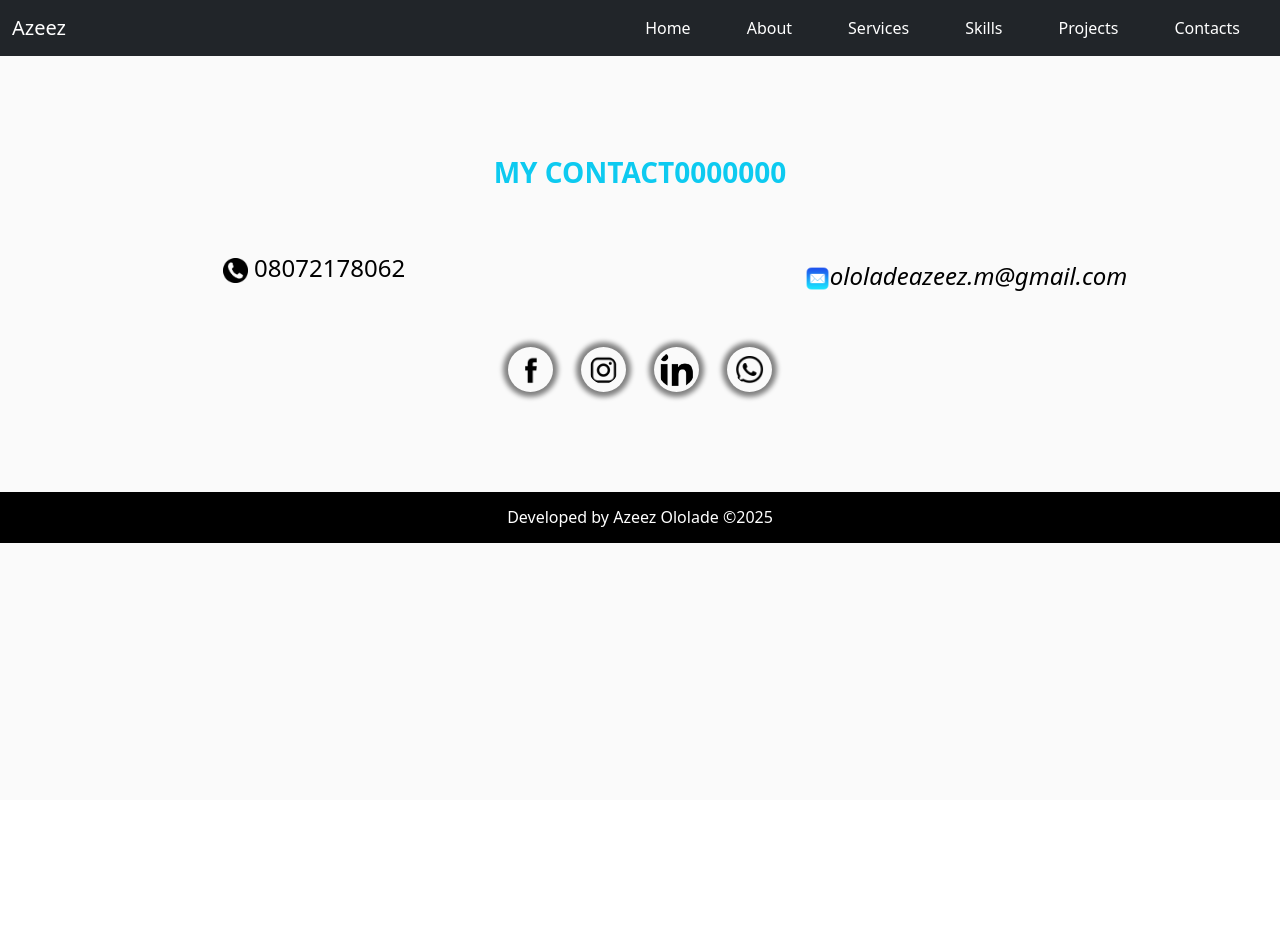
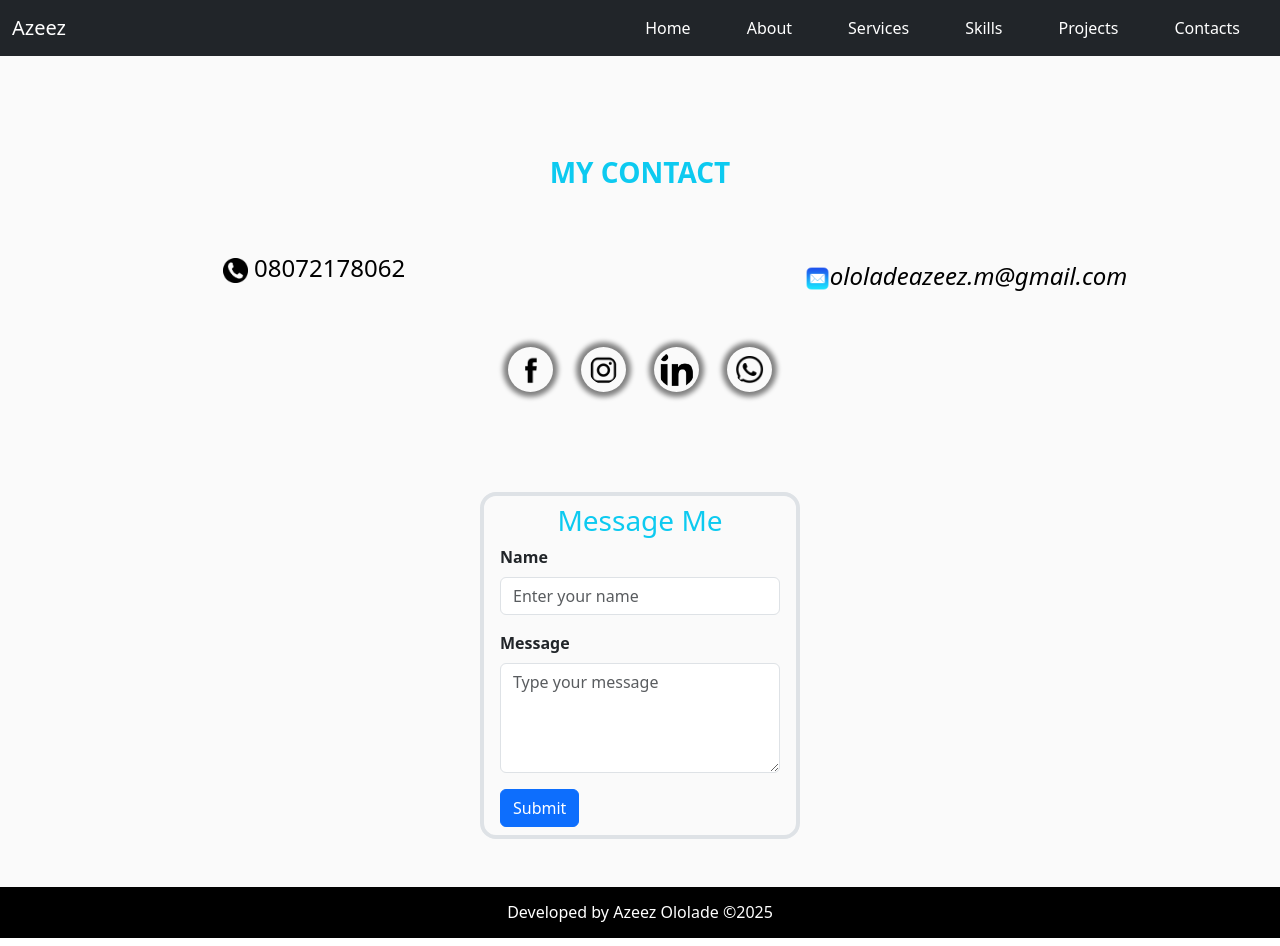
Before and after one commit to hayZedTech/port-frontend, a React (Vite) app: page /contacts in a window 1280 px wide. Before the commit the page ends 800 px from the top, so only its background shows below. Built offline with nearby package versions, Linux system fonts and the light colour scheme.

Commit message:
Initial commit

```diff
--- a/src/Contacts.jsx
+++ b/src/Contacts.jsx
@@ -1,6 +1,6 @@
 import { Outlet, Link } from "react-router-dom";
 import { Footer } from "./Layout";
-// import App from "./MessageForm";
+import App from "./MessageForm";
 
 
 import phone1 from "./Images/phone1.png";
@@ -18,7 +18,7 @@ export const Contacts = () => {
   return (
     <>
     <section id="contacts2" className="Contacts text-center">
-      <h3 className="text-info text-center my-4 "><b>MY CONTACT0000000</b></h3><br />
+      <h3 className="text-info text-center my-4 "><b>MY CONTACT</b></h3><br />
       <div className="row text-black" id="">
         <h4 className="col-sm my-3">
           <a href="tel:+2348072178062" className="text-black text-decoration-none">
@@ -47,7 +47,7 @@ export const Contacts = () => {
 
             <div>
 
-
+                <App />
               </div>
 
 
--- /dev/null
+++ b/src/MessageForm.jsx
@@ -0,0 +1,59 @@
+import { useState } from 'react';
+import axios from 'axios';
+
+const App = () => {
+  const [name, setName] = useState('');
+  const [message, setMessage] = useState('');
+
+  const handleSubmit = async (e) => {
+    e.preventDefault();
+     alert('Message Sent Successfully', response.data);
+    // try {
+    //   // Make sure the URL points to your XAMPP server
+    //   // const response = await axios.post('http://localhost/my-php-backend/submit.php', {
+    //   //   name,
+    //   //   message,
+    //   // });
+    //   alert('Message Sent Successfully', response.data);
+    // } catch (error) {
+    //   console.error('Error submitting form:', error);
+    // }
+  };
+
+
+
+  return (
+    <div className="container w-25 py-2 mt-5 border border-4 rounded-4 px-3 message_form">
+      <h3 className='text-info text-center'>Message Me</h3>
+      <form onSubmit={handleSubmit}>
+        <div className="mb-3">
+          <label htmlFor="name" className="form-label"><b>Name</b></label>
+          <input
+            type="text"
+            className="form-control"
+            id="name"
+            value={name}
+            onChange={(e) => setName(e.target.value)}
+            placeholder='Enter your name'
+            required
+          />
+        </div>
+        <div className="mb-3">
+          <label htmlFor="message" className="form-label"><b>Message</b></label>
+          <textarea
+            className="form-control"
+            id="message"
+            rows="4"
+            value={message}
+            onChange={(e) => setMessage(e.target.value)}
+            placeholder='Type your message'
+            required
+          ></textarea>
+        </div>
+        <button type="submit" className="btn btn-primary">Submit</button>
+      </form>
+    </div>
+  );
+};
+
+export default App;
```
